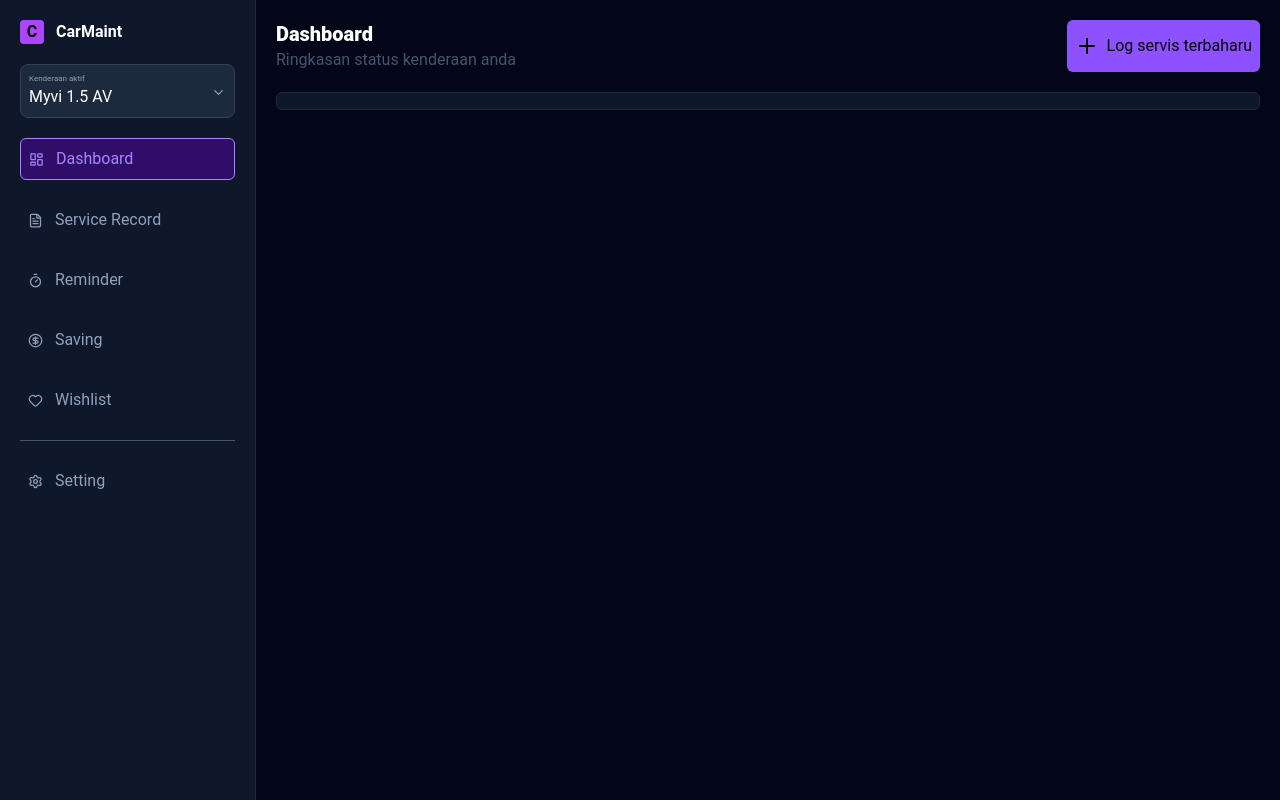
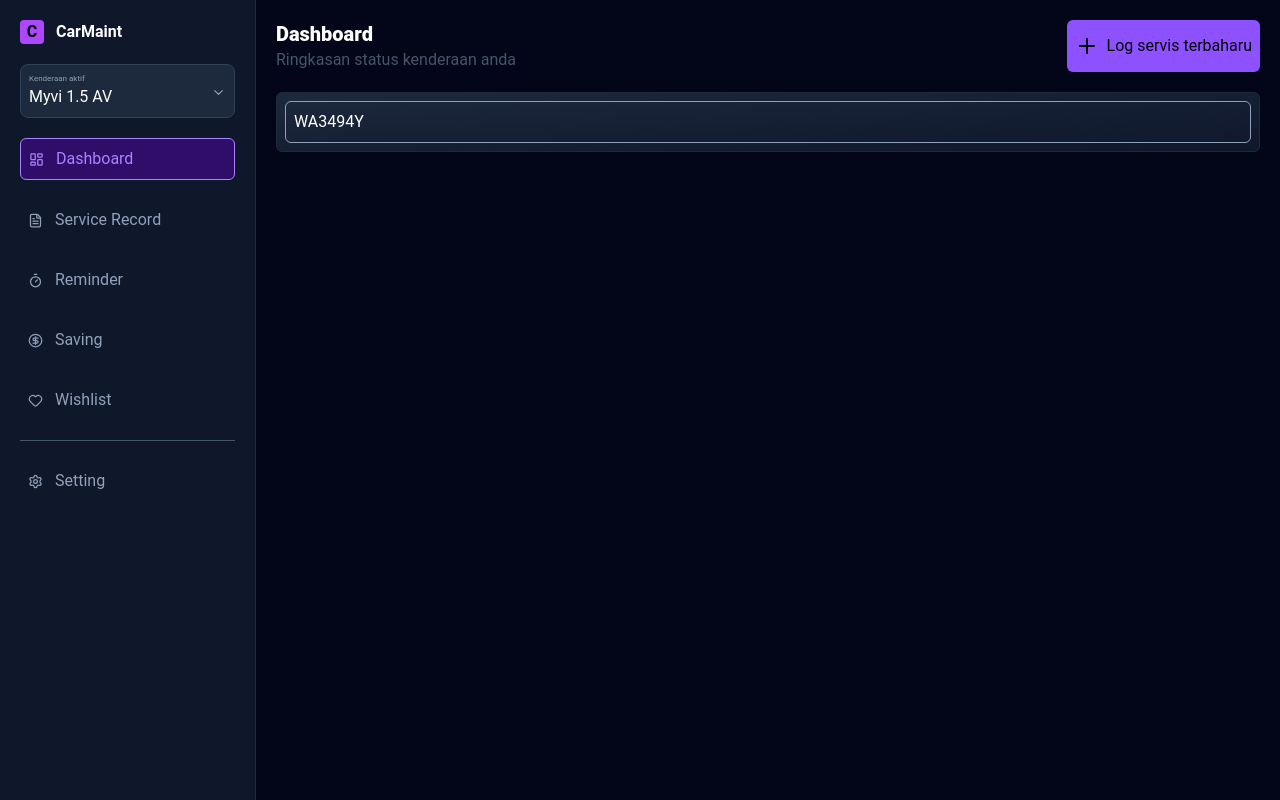
Before and after one commit to Darkryza/CarMaintenance, a React (Vite) app: page / in a window 1280 px wide. Built offline with nearby package versions, Linux system fonts and the light colour scheme.

Commit message:
Refactor Dashboard component to enhance vehicle card layout and styling

```diff
--- a/src/pages/Dashboard.jsx
+++ b/src/pages/Dashboard.jsx
@@ -18,7 +18,13 @@ function Dashboard() {
       </div>
       {/* second line - card kereta dan distance km */}
       <div className="flex">
-        <div className="flex-1 rounded-md p-2 border border-slate-800 bg-slate-900"></div>
+        <div className="flex-1 rounded-md p-2 border border-slate-800 bg-linear-to-br from-slate-800 to-slate-900 justify-between">
+          <div className="flex flex-col">
+            <div className="rounded-md p-2 border border-slate-400 inline-bl">
+              WA3494Y
+            </div>
+          </div>
+        </div>
       </div>
     </>
   );
```
